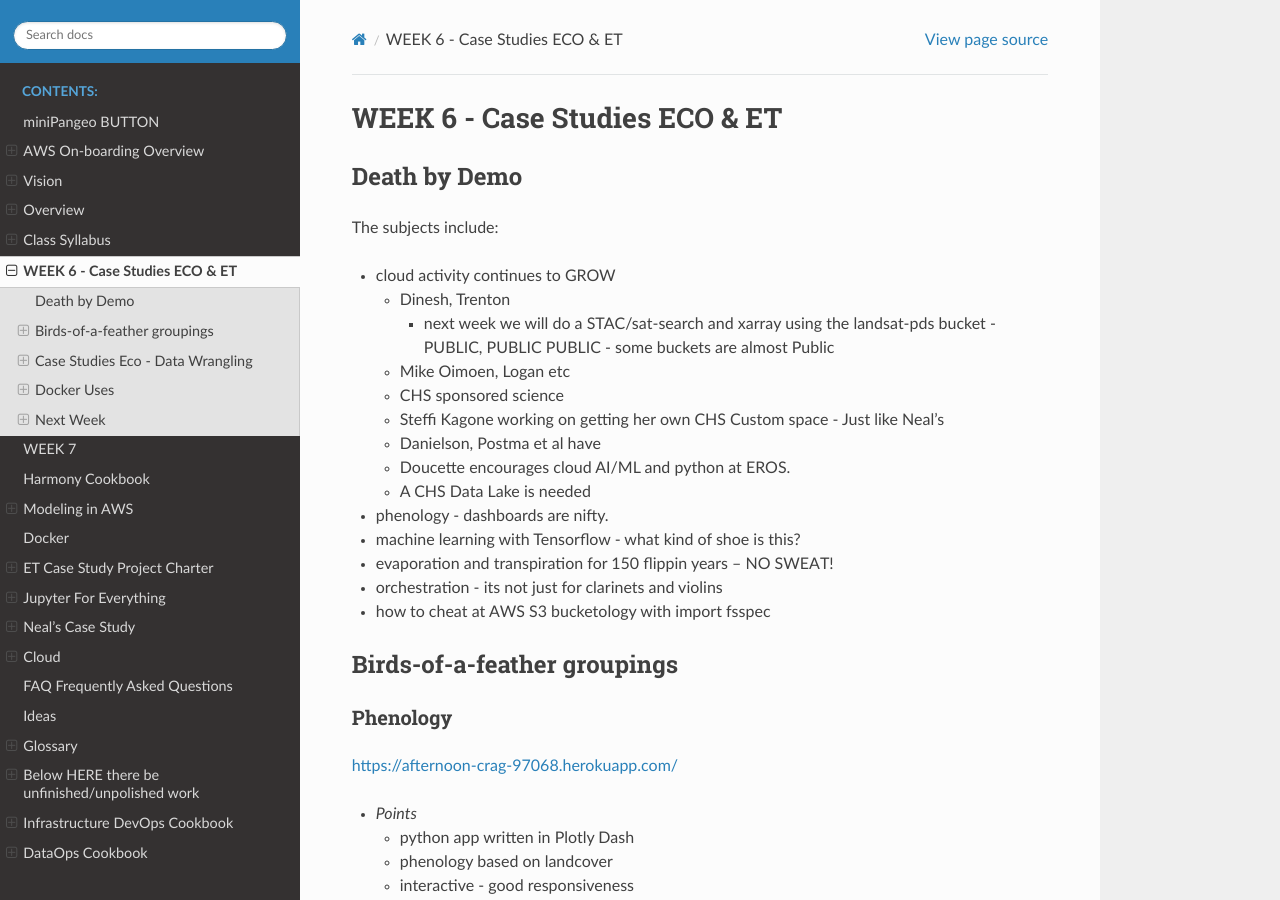
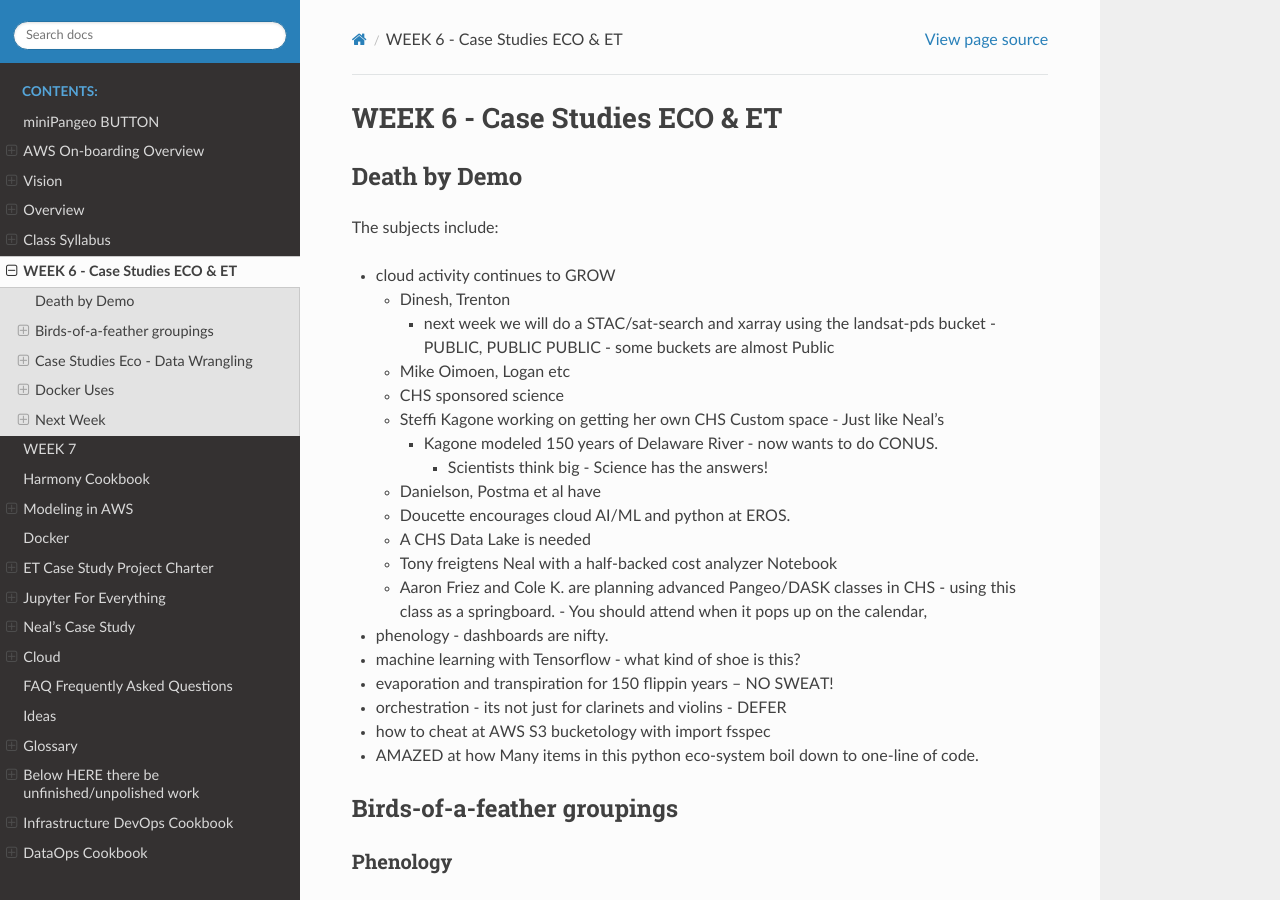
Before and after one commit to tonybutzer/harmony-docs, a Sphinx documentation site: the page built from documentation/source/06week.md, in a window 1280 px wide and 900 px high. Built offline with Sphinx 7.4.7 and the Read the Docs theme 2.0.0, drawn with Linux system fonts in a browser that asks for light colours; pages that are not in the unit, such as notebooks, are missing from menus.

Commit message:
automatic git update from Makefile

```diff
--- a/documentation/source/06week.md
+++ b/documentation/source/06week.md
@@ -11,14 +11,19 @@ The subjects include:
     - Mike Oimoen, Logan etc
     - CHS sponsored science
     - Steffi Kagone working on getting her own CHS Custom space - Just like Neal's
+        - Kagone modeled 150 years of Delaware River - now wants to do CONUS.
+            - Scientists think big - Science has the answers!
     - Danielson, Postma et al have
     - Doucette encourages cloud AI/ML and python at EROS.
     - A CHS Data Lake is needed
+    - Tony freigtens Neal with a half-backed cost analyzer Notebook
+    - Aaron Friez and Cole K. are planning advanced Pangeo/DASK classes in CHS - using this class as a springboard. - You should attend when it pops up on the calendar,
 - phenology - dashboards are nifty.
 - machine learning with Tensorflow - what kind of shoe is this?
 - evaporation and transpiration for 150 flippin years -- NO SWEAT!
-- orchestration - its not just for clarinets and violins
+- orchestration - its not just for clarinets and violins - DEFER
 - how to cheat at AWS S3 bucketology with import fsspec
+- AMAZED at how Many items in this python eco-system boil down to one-line of code.
 
 ## Birds-of-a-feather groupings
 #### Phenology
```
